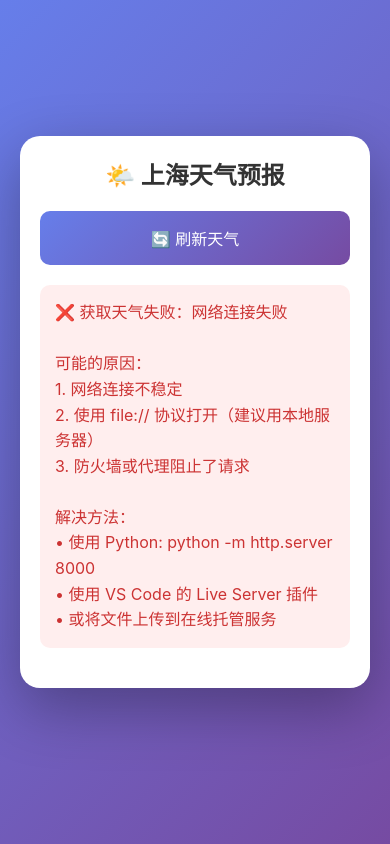
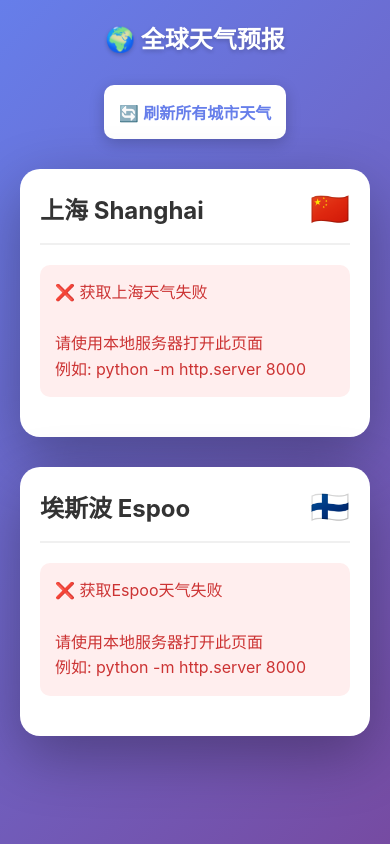
Before and after one commit to linuxp-s/water-tracker, a plain HTML site: page index.html in a window 390 px wide. Drawn offline with Linux system fonts and the light colour scheme; no server answers.

Commit message:
Add files via upload

```diff
--- a/index.html
+++ b/index.html
@@ -3,7 +3,7 @@
 <head>
     <meta charset="UTF-8">
     <meta name="viewport" content="width=device-width, initial-scale=1.0">
-    <title>上海天气预报</title>
+    <title>上海 & Espoo 天气预报</title>
     <style>
         * {
             margin: 0;
@@ -15,49 +15,41 @@
             font-family: -apple-system, BlinkMacSystemFont, "Segoe UI", "Microsoft YaHei", sans-serif;
             background: linear-gradient(135deg, #667eea 0%, #764ba2 100%);
             min-height: 100vh;
-            display: flex;
-            justify-content: center;
-            align-items: center;
             padding: 20px;
         }
 
         .container {
-            width: 100%;
-            max-width: 600px;
-        }
-
-        .card {
-            background: white;
-            border-radius: 20px;
-            box-shadow: 0 20px 60px rgba(0, 0, 0, 0.3);
-            padding: 30px;
-            margin-bottom: 20px;
+            max-width: 1200px;
+            margin: 0 auto;
         }
 
         h1 {
             text-align: center;
-            color: #333;
-            margin-bottom: 20px;
-            font-size: 28px;
+            color: white;
+            margin-bottom: 30px;
+            font-size: 32px;
+            text-shadow: 0 2px 4px rgba(0, 0, 0, 0.2);
         }
 
         .refresh-btn {
             display: block;
-            width: 100%;
+            max-width: 300px;
+            margin: 0 auto 30px;
             padding: 15px;
-            background: linear-gradient(135deg, #667eea 0%, #764ba2 100%);
-            color: white;
+            background: white;
+            color: #667eea;
             border: none;
             border-radius: 10px;
             font-size: 16px;
+            font-weight: bold;
             cursor: pointer;
             transition: transform 0.2s, box-shadow 0.2s;
-            margin-bottom: 20px;
+            box-shadow: 0 4px 15px rgba(0, 0, 0, 0.2);
         }
 
         .refresh-btn:hover {
             transform: translateY(-2px);
-            box-shadow: 0 10px 20px rgba(102, 126, 234, 0.4);
+            box-shadow: 0 6px 20px rgba(0, 0, 0, 0.3);
         }
 
         .refresh-btn:active {
@@ -69,11 +61,48 @@
             cursor: not-allowed;
         }
 
+        .cities-grid {
+            display: grid;
+            grid-template-columns: repeat(auto-fit, minmax(500px, 1fr));
+            gap: 30px;
+            margin-bottom: 30px;
+        }
+
+        .city-card {
+            background: white;
+            border-radius: 20px;
+            box-shadow: 0 20px 60px rgba(0, 0, 0, 0.3);
+            padding: 30px;
+            transition: transform 0.3s;
+        }
+
+        .city-card:hover {
+            transform: translateY(-5px);
+        }
+
+        .city-header {
+            display: flex;
+            justify-content: space-between;
+            align-items: center;
+            margin-bottom: 20px;
+            padding-bottom: 15px;
+            border-bottom: 2px solid #f0f0f0;
+        }
+
+        .city-name {
+            font-size: 24px;
+            font-weight: bold;
+            color: #333;
+        }
+
+        .city-flag {
+            font-size: 32px;
+        }
+
         .loading {
             text-align: center;
             color: #666;
             padding: 20px;
-            display: none;
         }
 
         .error {
@@ -82,7 +111,6 @@
             padding: 15px;
             border-radius: 10px;
             margin-bottom: 20px;
-            display: none;
             white-space: pre-line;
             line-height: 1.6;
         }
@@ -113,7 +141,7 @@
         }
 
         .forecast-title {
-            font-size: 20px;
+            font-size: 18px;
             color: #333;
             margin-bottom: 15px;
             font-weight: bold;
@@ -121,54 +149,60 @@
 
         .forecast-grid {
             display: grid;
-            grid-template-columns: repeat(auto-fit, minmax(150px, 1fr));
-            gap: 15px;
+            grid-template-columns: repeat(3, 1fr);
+            gap: 10px;
         }
 
         .forecast-item {
             background: linear-gradient(135deg, #f5f7fa 0%, #c3cfe2 100%);
-            padding: 20px;
+            padding: 15px;
             border-radius: 15px;
             text-align: center;
             transition: transform 0.2s;
         }
 
         .forecast-item:hover {
-            transform: translateY(-5px);
+            transform: translateY(-3px);
         }
 
         .forecast-date {
             font-weight: bold;
             color: #333;
-            margin-bottom: 10px;
-            font-size: 14px;
+            margin-bottom: 8px;
+            font-size: 13px;
         }
 
         .forecast-icon {
-            font-size: 40px;
-            margin: 10px 0;
+            font-size: 32px;
+            margin: 8px 0;
         }
 
         .forecast-text {
             color: #666;
             margin: 5px 0;
-            font-size: 14px;
+            font-size: 13px;
         }
 
         .forecast-temp {
             color: #667eea;
             font-weight: bold;
-            margin-top: 10px;
-            font-size: 16px;
+            margin-top: 8px;
+            font-size: 14px;
         }
 
-        @media (max-width: 480px) {
-            .card {
-                padding: 20px;
+        @media (max-width: 1100px) {
+            .cities-grid {
+                grid-template-columns: 1fr;
+            }
+        }
+
+        @media (max-width: 600px) {
+            h1 {
+                font-size: 24px;
             }
 
-            h1 {
-                font-size: 24px;
+            .city-card {
+                padding: 20px;
             }
 
             .current-temp {
@@ -183,27 +217,56 @@
 </head>
 <body>
     <div class="container">
-        <div class="card">
-            <h1>🌤️ 上海天气预报</h1>
-            <button class="refresh-btn" onclick="getWeather()">🔄 刷新天气</button>
-            <div class="loading" id="loading">加载中...</div>
-            <div class="error" id="error"></div>
-            <div id="weatherData" style="display: none;">
-                <div class="current-weather">
-                    <div class="weather-icon" id="currentIcon"></div>
-                    <div class="current-temp" id="currentTemp"></div>
-                    <div class="current-text" id="currentText"></div>
+        <h1>🌍 全球天气预报</h1>
+        <button class="refresh-btn" onclick="getAllWeather()">🔄 刷新所有城市天气</button>
+
+        <div class="cities-grid">
+            <!-- 上海 -->
+            <div class="city-card">
+                <div class="city-header">
+                    <div class="city-name">上海 Shanghai</div>
+                    <div class="city-flag">🇨🇳</div>
                 </div>
-                <div class="forecast-title">未来三天预报</div>
-                <div class="forecast-grid" id="forecastGrid"></div>
+                <div class="loading" id="loading-shanghai">加载中...</div>
+                <div class="error" id="error-shanghai" style="display: none;"></div>
+                <div id="weather-shanghai" style="display: none;">
+                    <div class="current-weather">
+                        <div class="weather-icon" id="shanghai-current-icon"></div>
+                        <div class="current-temp" id="shanghai-current-temp"></div>
+                        <div class="current-text" id="shanghai-current-text"></div>
+                    </div>
+                    <div class="forecast-title">未来三天预报</div>
+                    <div class="forecast-grid" id="shanghai-forecast"></div>
+                </div>
+            </div>
+
+            <!-- Espoo -->
+            <div class="city-card">
+                <div class="city-header">
+                    <div class="city-name">埃斯波 Espoo</div>
+                    <div class="city-flag">🇫🇮</div>
+                </div>
+                <div class="loading" id="loading-espoo">加载中...</div>
+                <div class="error" id="error-espoo" style="display: none;"></div>
+                <div id="weather-espoo" style="display: none;">
+                    <div class="current-weather">
+                        <div class="weather-icon" id="espoo-current-icon"></div>
+                        <div class="current-temp" id="espoo-current-temp"></div>
+                        <div class="current-text" id="espoo-current-text"></div>
+                    </div>
+                    <div class="forecast-title">未来三天预报</div>
+                    <div class="forecast-grid" id="espoo-forecast"></div>
+                </div>
             </div>
         </div>
     </div>
 
     <script>
-        // 上海坐标
-        const SHANGHAI_LAT = 31.2304;
-        const SHANGHAI_LON = 121.4737;
+        // 城市坐标
+        const cities = {
+            shanghai: { lat: 31.2304, lon: 121.4737, name: '上海' },
+            espoo: { lat: 60.2055, lon: 24.6559, name: 'Espoo' }
+        };
 
         // WMO 天气代码映射
         const weatherCodeMap = {
@@ -264,22 +327,19 @@
             return null;
         }
 
-        async function getWeather() {
-            const loading = document.getElementById('loading');
-            const error = document.getElementById('error');
-            const weatherData = document.getElementById('weatherData');
-            const btn = document.querySelector('.refresh-btn');
+        async function getWeatherForCity(cityKey) {
+            const city = cities[cityKey];
+            const loading = document.getElementById(`loading-${cityKey}`);
+            const error = document.getElementById(`error-${cityKey}`);
+            const weatherData = document.getElementById(`weather-${cityKey}`);
 
-            // 显示加载状态
             loading.style.display = 'block';
             error.style.display = 'none';
             weatherData.style.display = 'none';
-            btn.disabled = true;
 
             try {
-                // 调用 Open-Meteo API
                 const response = await fetch(
-                    `https://api.open-meteo.com/v1/forecast?latitude=${SHANGHAI_LAT}&longitude=${SHANGHAI_LON}&daily=temperature_2m_max,temperature_2m_min,weathercode&current_weather=true&timezone=Asia%2FShanghai&forecast_days=4`
+                    `https://api.open-meteo.com/v1/forecast?latitude=${city.lat}&longitude=${city.lon}&daily=temperature_2m_max,temperature_2m_min,weathercode&current_weather=true&timezone=auto&forecast_days=4`
                 );
 
                 if (!response.ok) {
@@ -292,15 +352,14 @@
                 const currentWeather = data.current_weather;
                 const currentWeatherInfo = getWeatherInfo(currentWeather.weathercode);
 
-                document.getElementById('currentIcon').textContent = currentWeatherInfo.icon;
-                document.getElementById('currentTemp').textContent = `${Math.round(currentWeather.temperature)}°C`;
-                document.getElementById('currentText').textContent = currentWeatherInfo.text;
+                document.getElementById(`${cityKey}-current-icon`).textContent = currentWeatherInfo.icon;
+                document.getElementById(`${cityKey}-current-temp`).textContent = `${Math.round(currentWeather.temperature)}°C`;
+                document.getElementById(`${cityKey}-current-text`).textContent = currentWeatherInfo.text;
 
-                // 显示未来3天预报（跳过今天，显示后3天）
-                const forecastGrid = document.getElementById('forecastGrid');
+                // 显示未来3天预报
+                const forecastGrid = document.getElementById(`${cityKey}-forecast`);
                 forecastGrid.innerHTML = '';
 
-                // 从第二天开始（索引1），显示3天
                 for (let i = 1; i <= 3; i++) {
                     const weatherInfo = getWeatherInfo(data.daily.weathercode[i]);
                     const dateLabel = isTodayOrTomorrow(data.daily.time[i]);
@@ -319,25 +378,37 @@
 
                 weatherData.style.display = 'block';
             } catch (err) {
-                let errorMsg = '❌ 获取天气失败';
+                let errorMsg = `❌ 获取${city.name}天气失败`;
 
                 if (err.message.includes('Failed to fetch')) {
-                    errorMsg += '：网络连接失败\n\n可能的原因：\n1. 网络连接不稳定\n2. 使用 file:// 协议打开（建议用本地服务器）\n3. 防火墙或代理阻止了请求\n\n解决方法：\n• 使用 Python: python -m http.server 8000\n• 使用 VS Code 的 Live Server 插件\n• 或将文件上传到在线托管服务';
+                    errorMsg += '\n\n请使用本地服务器打开此页面\n例如: python -m http.server 8000';
                 } else {
-                    errorMsg += `：${err.message}`;
+                    errorMsg += `\n${err.message}`;
                 }
 
                 error.textContent = errorMsg;
                 error.style.display = 'block';
-                console.error('获取天气失败:', err);
+                console.error(`获取${city.name}天气失败:`, err);
             } finally {
                 loading.style.display = 'none';
-                btn.disabled = false;
             }
         }
 
-        // 页面加载时自动获取天气
-        window.onload = getWeather;
+        async function getAllWeather() {
+            const btn = document.querySelector('.refresh-btn');
+            btn.disabled = true;
+
+            // 并行获取所有城市的天气
+            await Promise.all([
+                getWeatherForCity('shanghai'),
+                getWeatherForCity('espoo')
+            ]);
+
+            btn.disabled = false;
+        }
+
+        // 页面加载时自动获取所有城市天气
+        window.onload = getAllWeather;
     </script>
 </body>
 </html>
```
